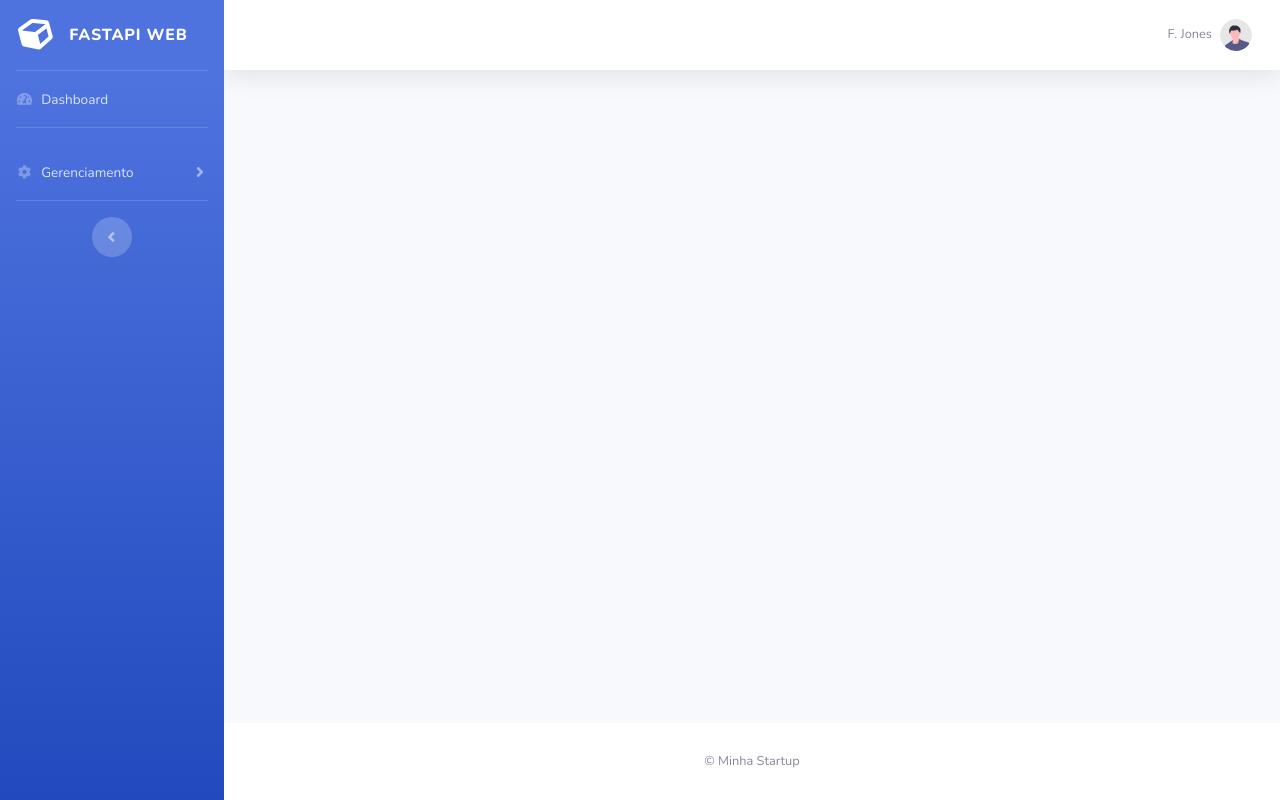
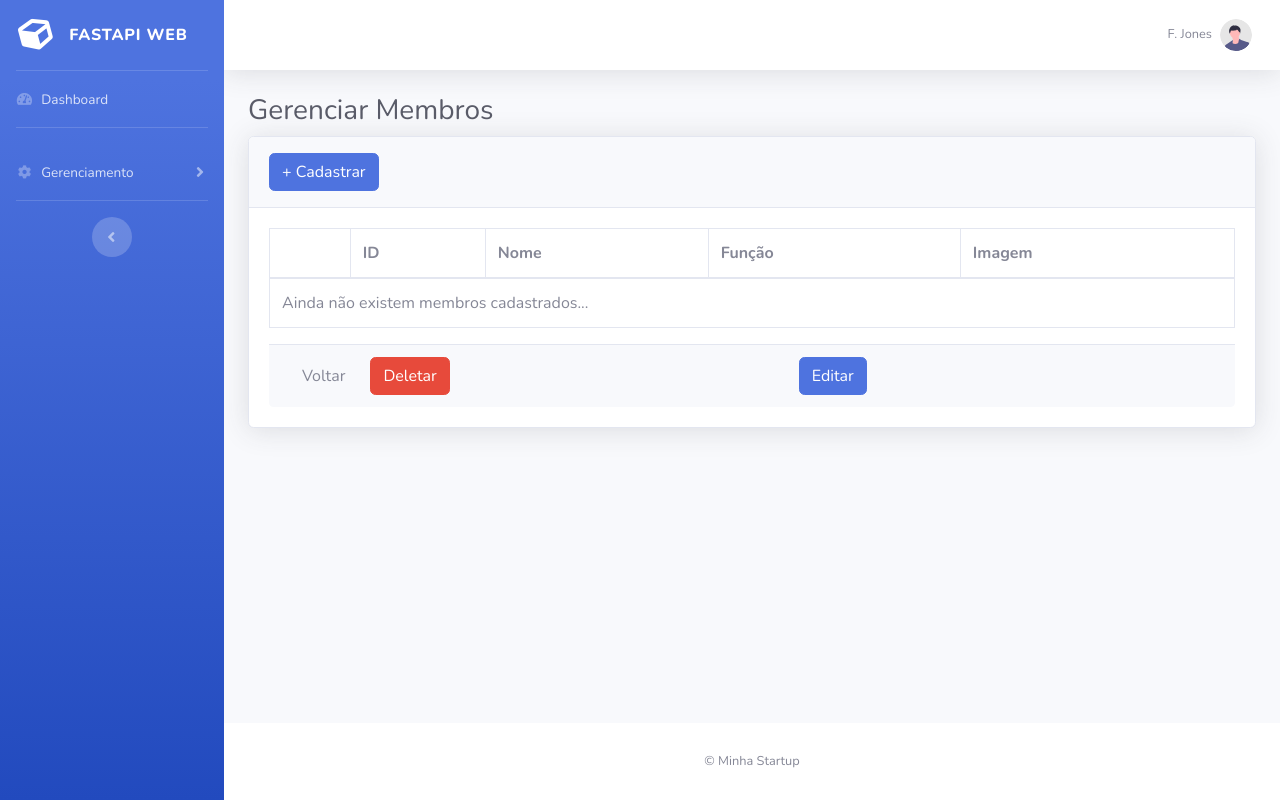
Before and after one commit to GuilhermePereiraRamalho/fastapi_web, a FastAPI app: template secao04/templates/admin/membro/list.html in a window 1280 px wide. Run offline with FastAPI, Linux system fonts and the light colour scheme; the template is opened without the code that fills it, so the values that code supplies are empty; parts of the project's set-up code (start-up, migrations or seed data) failed here and were passed over; some libraries are stand-ins or nearby versions.

Commit message:
Templates área administrativa - Parte 4

```diff
--- a/secao04/templates/admin/membro/list.html
+++ b/secao04/templates/admin/membro/list.html
@@ -1,4 +1,75 @@
 {% extends 'admin/_base.html' %}
 {% block content %}
-
+<h1 class="h3 mb-2 text-gray-800">Gerenciar Membros</h1>
+<div class="card shadow mb-4">
+    <div class="card-header py-3">
+        <div class="ms-3 d-inline-block">
+            <a href="{{ url_for('membro_create ')}}" class="btn btn-primary">+ Cadastrar</a>
+        </div>
+    </div>
+    <div class="card-body">
+        <div class="table-responsive">
+            <table class="table table-bordered" id="dataTable" width="100%" cellscpacing="0">
+                <thead>
+                    <tr>
+                        <th class="w-1"></th>
+                        <th>ID</th>
+                        <th>Nome</th>
+                        <th>Função</th>
+                        <th>Imagem</th>
+                    </tr>
+                </thead>
+                <tbody>
+                    {% if dados %}
+                        {% for dado in dados%}
+                            <tr>
+                                <td class="text-center">
+                                    <a href="{{ url_for('membro_details', membro_id=dado.id)}}" data-toggle="tooltip" data-placement="top" title="ver">
+                                        <span class="me-1 px-x">
+                                            <i class="fas fa-eye"></i>
+                                        </span>
+                                    </a>
+                                    <a href="{{ url_for('membro_edit', membro_id=dado.id )}}" data-toggle="tooltip" data-placement="top" title="editar">
+                                        <span class="me-1 px-2">
+                                            <i class="fas fa-pen-square"></i>
+                                        </span>
+                                    </a>
+                                    <a href="{{ url_for('membro_delete', membro_id=dado.id )}}" data-target="#modal-delete" title="deletar">
+                                        <span class="me-1 px-2">
+                                            <i class="fas fa-trash"></i>
+                                        </span>
+                                    </a>
+                                </td>
+                                <td>{{ dado.id }}</td>
+                                <td>{{ dado.nome }}</td>
+                                <td>{{ dado.funcao }}</td>
+                                <td><a href="{{ url_for('media', path=dado.imagem) }}" target="_blank">ver</a>
+                                </td>
+                            </tr>
+                        {% endfor %}
+                    {% else%}
+                        <tr>
+                            <td colspan="5">Ainda não existem membros cadastrados...</td>
+                        </tr>
+                    {% endif %}
+                </tbody>
+            </table>
+        </div>
+        <div class="card-footer d-flex align-items-right">
+            <div class="row">
+                <div class="col">
+                    <a href="{{ url_for('membro_list') }}" class="btn bnt-info">Voltar</a>
+                </div>
+            </div>
+            <div class="col">
+                <a href="#" data-url="{{ url_for('membro_delete', membro_id=object.id )}}" data-toggle="modal"
+                    data-target="#modal-delete" class="btn btn-danger">Deletar</a>
+            </div>
+            <div class="col">
+                <a href="{{ url_for('membro_edit', membro_id=object.id) }}" class="btn btn-primary">Editar</a>
+            </div>
+        </div>
+    </div>
+</div>
+{% include 'admin/modals/delete.html' %}
 {% endblock %}
```
